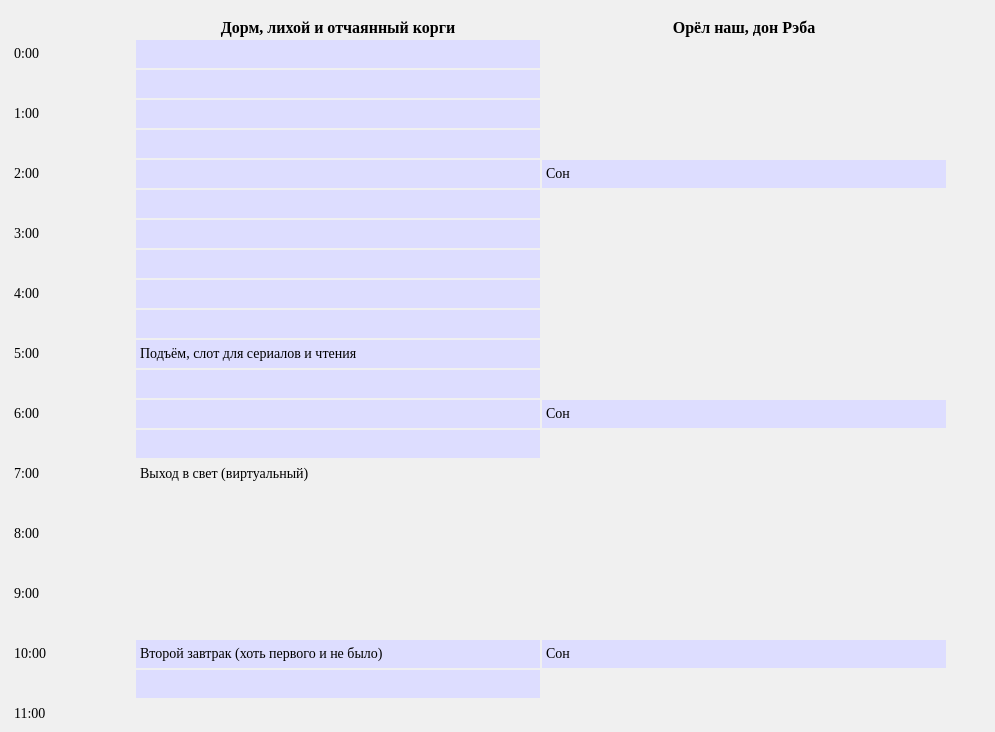
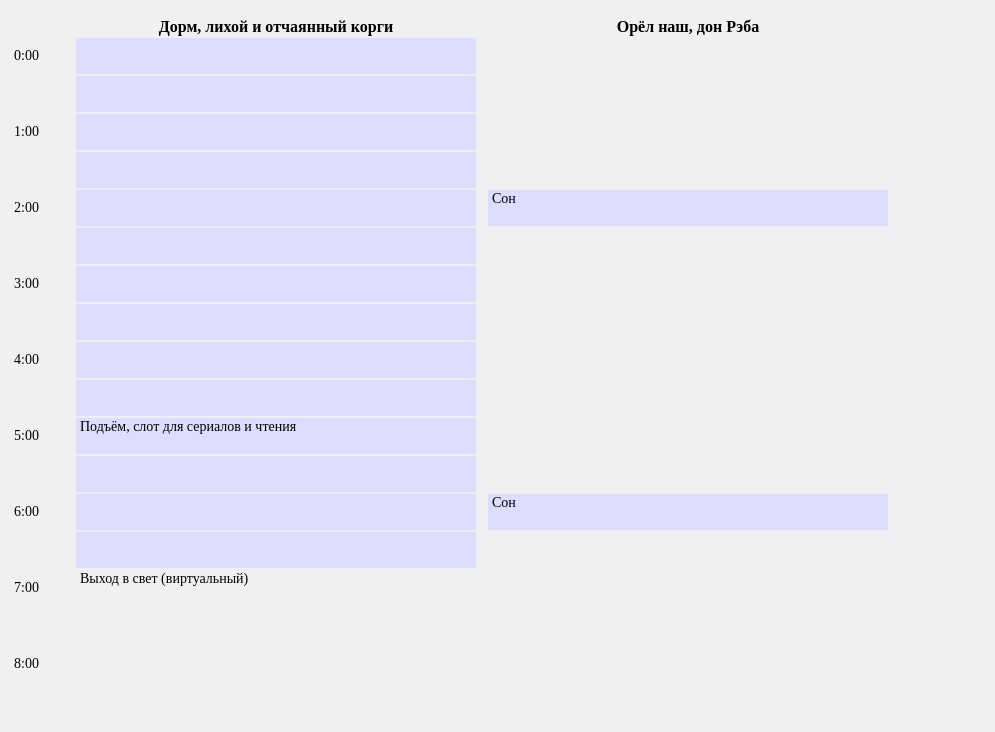
Before and after one commit to alekseyev/floodlair, a Django app: a page that uses floodlair/templates/sched.html in a window 1280 px wide. Shown: the part 96-828 px from the top of the page, without its empty margins (0-995 px from the left). Run offline with Django 3.2, Linux system fonts and the light colour scheme; style sheets or scripts are compiled from the project's sources; some libraries are stand-ins or nearby versions.

Commit message:
More styling fixes

```diff
--- a/floodlair/static/css/base.less
+++ b/floodlair/static/css/base.less
@@ -43,19 +43,23 @@ footer {
 }
 
 tr.timetable-row {
-    height: 28px;
     font-size: 14px;
     line-height: 18px;
     padding: 0px;
-    td {
+}
+
+td.timetable-cell, th.timetable-cell {
+    width: 400px;
+    padding: 0px 0px 0px 10px;
+    div {
+        height: 36px;
+        margin: 0;
         padding: 0px 0px 0px 4px;
     }
 }
 
-td.timetable-cell {
-    width: 400px;
+.timetable-time {
+    padding: 0px 0px 0px 4px;
+    width: 50px;
+    max-width: 50px;
 }
-
-td.timetable-time {
-    width: 120px;
-}
--- a/floodlair/templates/sched.html
+++ b/floodlair/templates/sched.html
@@ -27,16 +27,16 @@
             <table class="table timetable-table">
                 <thead>
                     <tr>
-                        <th></th>
-                        <th>Дорм, лихой и отчаянный корги </th>
-                        <th>Орёл наш, дон Рэба</th>
+                        <th class="timetable-time"></th>
+                        <th class="timetable-cell">Дорм, лихой и отчаянный корги </th>
+                        <th class="timetable-cell">Орёл наш, дон Рэба</th>
                     </tr>
                 </thead>
                 <tbody>
                     <tr ng-repeat="hour in hours" class="timetable-row">
                         <td class="timetable-time">{{ hour.label }}</td>
-                        <td ng-class="{ 'busy': tables[0].aware_zones[hour.hour][hour.half] }" class="timetable-cell">{{ tables[0].aware_table[hour.hour][hour.half] }}</td>
-                        <td ng-class="{ 'busy': tables[1].aware_zones[hour.hour][hour.half] }" class="timetable-cell">{{ tables[1].aware_table[hour.hour][hour.half] }}</td>
+                        <td class="timetable-cell"><div ng-class="{ 'busy': tables[0].aware_zones[hour.hour][hour.half] }">{{ tables[0].aware_table[hour.hour][hour.half] }}&nbsp;</div></td>
+                        <td class="timetable-cell"><div ng-class="{ 'busy': tables[1].aware_zones[hour.hour][hour.half] }">{{ tables[1].aware_table[hour.hour][hour.half] }}&nbsp;</div></td>
                     </tr>
                 </tbody>
             </table>
```
